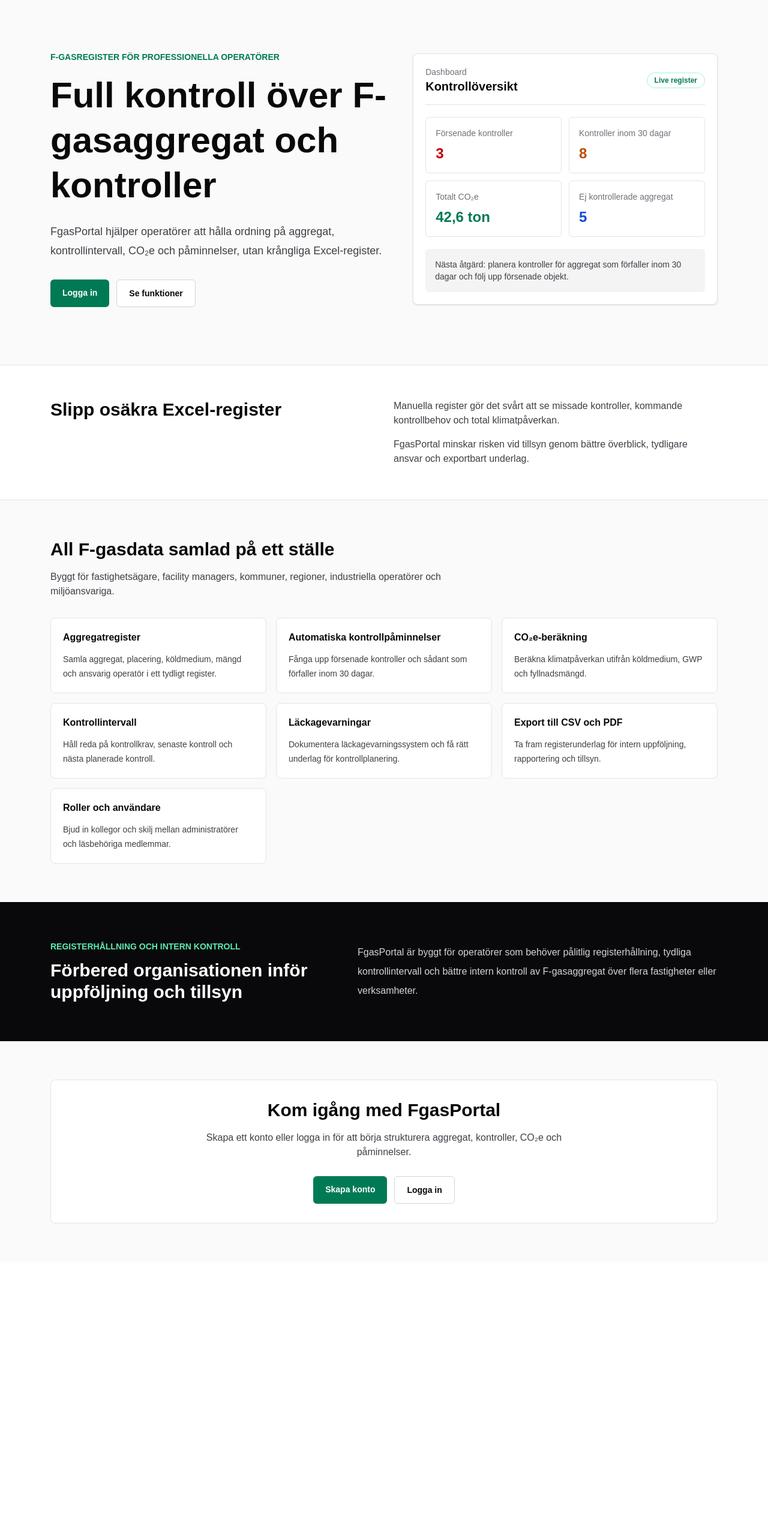
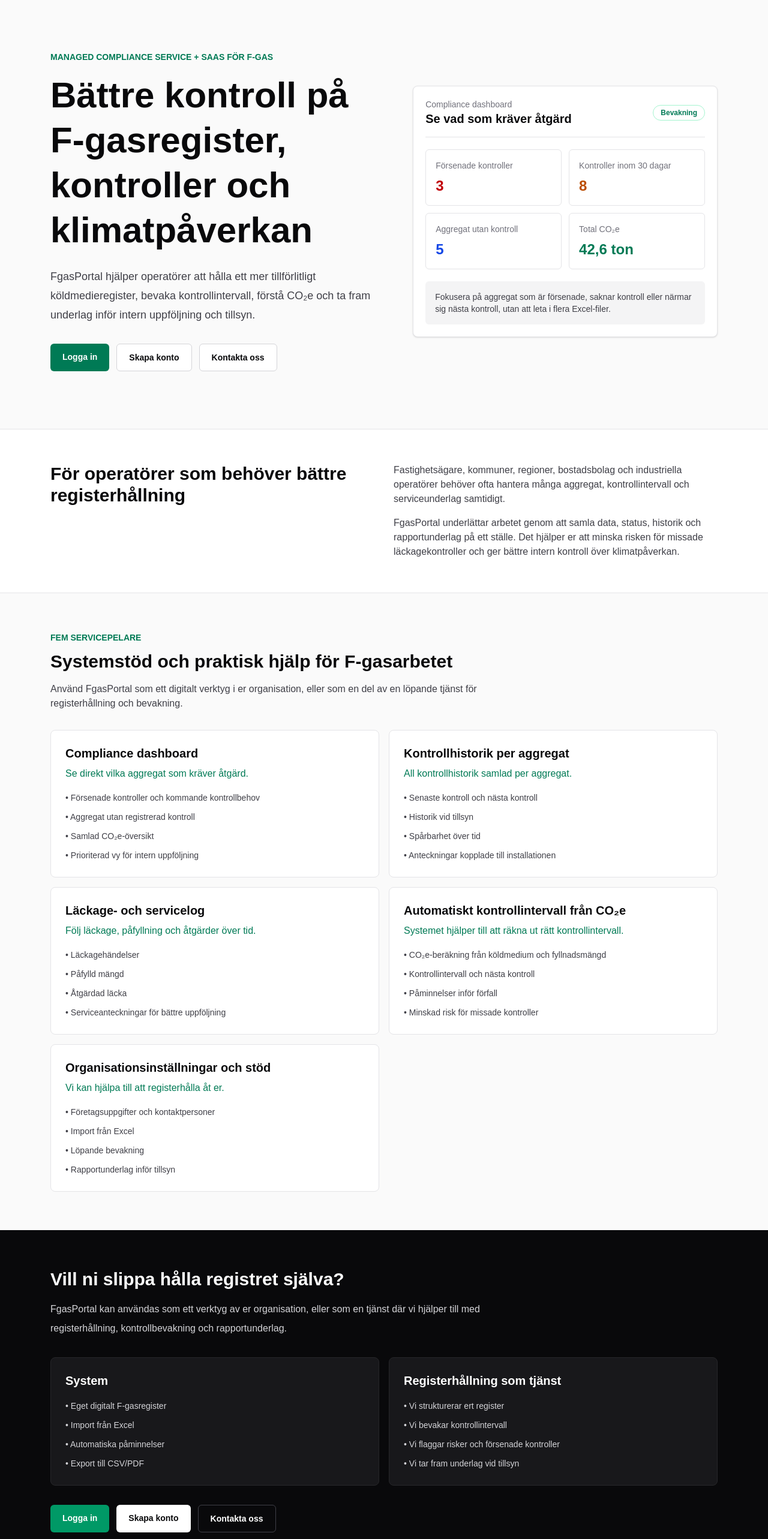
Before and after one commit to pontushelm/fgasportal, a Next.js app: page / in a window 1280 px wide. Shown: the part 80-2646 px from the top of the page at 60% size. Before the commit the page ends 2184 px from the top, so only its background shows below. Built offline with nearby package versions, Linux system fonts and the light colour scheme.

Commit message:
Improve landing page positioning for managed compliance service

```diff
--- a/app/page.tsx
+++ b/app/page.tsx
@@ -1,41 +1,84 @@
 import Link from "next/link"
-
-const features = [
-  {
-    title: "Aggregatregister",
-    text: "Samla aggregat, placering, köldmedium, mängd och ansvarig operatör i ett tydligt register.",
-  },
-  {
-    title: "Automatiska kontrollpåminnelser",
-    text: "Fånga upp försenade kontroller och sådant som förfaller inom 30 dagar.",
-  },
-  {
-    title: "CO₂e-beräkning",
-    text: "Beräkna klimatpåverkan utifrån köldmedium, GWP och fyllnadsmängd.",
-  },
-  {
-    title: "Kontrollintervall",
-    text: "Håll reda på kontrollkrav, senaste kontroll och nästa planerade kontroll.",
-  },
-  {
-    title: "Läckagevarningar",
-    text: "Dokumentera läckagevarningssystem och få rätt underlag för kontrollplanering.",
-  },
-  {
-    title: "Export till CSV och PDF",
-    text: "Ta fram registerunderlag för intern uppföljning, rapportering och tillsyn.",
-  },
-  {
-    title: "Roller och användare",
-    text: "Bjud in kollegor och skilj mellan administratörer och läsbehöriga medlemmar.",
-  },
-]
 
 const dashboardStats = [
   { label: "Försenade kontroller", value: "3", tone: "text-red-700 dark:text-red-300" },
   { label: "Kontroller inom 30 dagar", value: "8", tone: "text-amber-700 dark:text-amber-300" },
-  { label: "Totalt CO₂e", value: "42,6 ton", tone: "text-emerald-700 dark:text-emerald-300" },
-  { label: "Ej kontrollerade aggregat", value: "5", tone: "text-blue-700 dark:text-blue-300" },
+  { label: "Aggregat utan kontroll", value: "5", tone: "text-blue-700 dark:text-blue-300" },
+  { label: "Total CO₂e", value: "42,6 ton", tone: "text-emerald-700 dark:text-emerald-300" },
+]
+
+const servicePillars = [
+  {
+    title: "Compliance dashboard",
+    angle: "Se direkt vilka aggregat som kräver åtgärd.",
+    points: [
+      "Försenade kontroller och kommande kontrollbehov",
+      "Aggregat utan registrerad kontroll",
+      "Samlad CO₂e-översikt",
+      "Prioriterad vy för intern uppföljning",
+    ],
+  },
+  {
+    title: "Kontrollhistorik per aggregat",
+    angle: "All kontrollhistorik samlad per aggregat.",
+    points: [
+      "Senaste kontroll och nästa kontroll",
+      "Historik vid tillsyn",
+      "Spårbarhet över tid",
+      "Anteckningar kopplade till installationen",
+    ],
+  },
+  {
+    title: "Läckage- och servicelog",
+    angle: "Följ läckage, påfyllning och åtgärder över tid.",
+    points: [
+      "Läckagehändelser",
+      "Påfylld mängd",
+      "Åtgärdad läcka",
+      "Serviceanteckningar för bättre uppföljning",
+    ],
+  },
+  {
+    title: "Automatiskt kontrollintervall från CO₂e",
+    angle: "Systemet hjälper till att räkna ut rätt kontrollintervall.",
+    points: [
+      "CO₂e-beräkning från köldmedium och fyllnadsmängd",
+      "Kontrollintervall och nästa kontroll",
+      "Påminnelser inför förfall",
+      "Minskad risk för missade kontroller",
+    ],
+  },
+  {
+    title: "Organisationsinställningar och stöd",
+    angle: "Vi kan hjälpa till att registerhålla åt er.",
+    points: [
+      "Företagsuppgifter och kontaktpersoner",
+      "Import från Excel",
+      "Löpande bevakning",
+      "Rapportunderlag inför tillsyn",
+    ],
+  },
+]
+
+const offers = [
+  {
+    title: "System",
+    points: [
+      "Eget digitalt F-gasregister",
+      "Import från Excel",
+      "Automatiska påminnelser",
+      "Export till CSV/PDF",
+    ],
+  },
+  {
+    title: "Registerhållning som tjänst",
+    points: [
+      "Vi strukturerar ert register",
+      "Vi bevakar kontrollintervall",
+      "Vi flaggar risker och försenade kontroller",
+      "Vi tar fram underlag vid tillsyn",
+    ],
+  },
 ]
 
 export default function Home() {
@@ -66,15 +109,15 @@ export default function Home() {
       <section className="mx-auto grid max-w-6xl gap-10 px-5 py-16 md:grid-cols-[1fr_0.9fr] md:items-center md:py-24">
         <div>
           <p className="mb-4 text-sm font-semibold uppercase text-emerald-700 dark:text-emerald-300">
-            F-gasregister för professionella operatörer
+            Managed compliance service + SaaS för F-gas
           </p>
           <h1 className="max-w-3xl text-4xl font-bold leading-tight md:text-6xl">
-            Full kontroll över F-gasaggregat och kontroller
+            Bättre kontroll på F-gasregister, kontroller och klimatpåverkan
           </h1>
           <p className="mt-6 max-w-2xl text-lg leading-8 text-zinc-700 dark:text-zinc-300">
-            FgasPortal hjälper operatörer att hålla ordning på aggregat,
-            kontrollintervall, CO₂e och påminnelser, utan krångliga
-            Excel-register.
+            FgasPortal hjälper operatörer att hålla ett mer tillförlitligt
+            köldmedieregister, bevaka kontrollintervall, förstå CO₂e och
+            ta fram underlag inför intern uppföljning och tillsyn.
           </p>
           <div className="mt-8 flex flex-wrap gap-3">
             <Link
@@ -84,22 +127,28 @@ export default function Home() {
               Logga in
             </Link>
             <Link
-              href="#funktioner"
+              href="/register"
               className="rounded-md border border-zinc-300 bg-white px-5 py-3 text-sm font-semibold text-zinc-950 hover:bg-zinc-100 dark:border-zinc-700 dark:bg-zinc-900 dark:text-white dark:hover:bg-zinc-800"
             >
-              Se funktioner
+              Skapa konto
             </Link>
+            <a
+              href="mailto:info@fgasportal.se"
+              className="rounded-md border border-zinc-300 bg-white px-5 py-3 text-sm font-semibold text-zinc-950 hover:bg-zinc-100 dark:border-zinc-700 dark:bg-zinc-900 dark:text-white dark:hover:bg-zinc-800"
+            >
+              Kontakta oss
+            </a>
           </div>
         </div>
 
         <div className="rounded-lg border border-zinc-200 bg-white p-5 shadow-sm dark:border-zinc-800 dark:bg-zinc-900">
           <div className="mb-5 flex items-center justify-between border-b border-zinc-200 pb-4 dark:border-zinc-800">
             <div>
-              <p className="text-sm text-zinc-500 dark:text-zinc-400">Dashboard</p>
-              <h2 className="text-xl font-semibold">Kontrollöversikt</h2>
+              <p className="text-sm text-zinc-500 dark:text-zinc-400">Compliance dashboard</p>
+              <h2 className="text-xl font-semibold">Se vad som kräver åtgärd</h2>
             </div>
             <span className="rounded-full border border-emerald-200 px-3 py-1 text-xs font-semibold text-emerald-700 dark:border-emerald-800 dark:text-emerald-300">
-              Live register
+              Bevakning
             </span>
           </div>
           <div className="grid gap-3 sm:grid-cols-2">
@@ -114,8 +163,8 @@ export default function Home() {
             ))}
           </div>
           <div className="mt-5 rounded-md bg-zinc-100 p-4 text-sm text-zinc-700 dark:bg-zinc-800 dark:text-zinc-300">
-            Nästa åtgärd: planera kontroller för aggregat som förfaller inom 30
-            dagar och följ upp försenade objekt.
+            Fokusera på aggregat som är försenade, saknar kontroll eller närmar
+            sig nästa kontroll, utan att leta i flera Excel-filer.
           </div>
         </div>
       </section>
@@ -123,83 +172,112 @@ export default function Home() {
       <section className="border-y border-zinc-200 bg-white dark:border-zinc-800 dark:bg-zinc-900">
         <div className="mx-auto grid max-w-6xl gap-8 px-5 py-14 md:grid-cols-2">
           <div>
-            <h2 className="text-3xl font-bold">Slipp osäkra Excel-register</h2>
+            <h2 className="text-3xl font-bold">För operatörer som behöver bättre registerhållning</h2>
           </div>
           <div className="space-y-4 text-zinc-700 dark:text-zinc-300">
             <p>
-              Manuella register gör det svårt att se missade kontroller,
-              kommande kontrollbehov och total klimatpåverkan.
+              Fastighetsägare, kommuner, regioner, bostadsbolag och industriella
+              operatörer behöver ofta hantera många aggregat, kontrollintervall
+              och serviceunderlag samtidigt.
             </p>
             <p>
-              FgasPortal minskar risken vid tillsyn genom bättre överblick,
-              tydligare ansvar och exportbart underlag.
+              FgasPortal underlättar arbetet genom att samla data, status,
+              historik och rapportunderlag på ett ställe. Det hjälper er att
+              minska risken för missade läckagekontroller och ger bättre intern
+              kontroll över klimatpåverkan.
             </p>
           </div>
         </div>
       </section>
 
-      <section id="funktioner" className="mx-auto max-w-6xl px-5 py-16">
-        <div className="max-w-2xl">
-          <h2 className="text-3xl font-bold">All F-gasdata samlad på ett ställe</h2>
+      <section className="mx-auto max-w-6xl px-5 py-16">
+        <div className="max-w-3xl">
+          <p className="text-sm font-semibold uppercase text-emerald-700 dark:text-emerald-300">
+            Fem servicepelare
+          </p>
+          <h2 className="mt-3 text-3xl font-bold">Systemstöd och praktisk hjälp för F-gasarbetet</h2>
           <p className="mt-4 text-zinc-700 dark:text-zinc-300">
-            Byggt för fastighetsägare, facility managers, kommuner, regioner,
-            industriella operatörer och miljöansvariga.
+            Använd FgasPortal som ett digitalt verktyg i er organisation, eller
+            som en del av en löpande tjänst för registerhållning och bevakning.
           </p>
         </div>
-        <div className="mt-8 grid gap-4 sm:grid-cols-2 lg:grid-cols-3">
-          {features.map((feature) => (
+        <div className="mt-8 grid gap-4 lg:grid-cols-2">
+          {servicePillars.map((pillar) => (
             <article
-              key={feature.title}
-              className="rounded-lg border border-zinc-200 bg-white p-5 dark:border-zinc-800 dark:bg-zinc-900"
+              key={pillar.title}
+              className="rounded-lg border border-zinc-200 bg-white p-6 dark:border-zinc-800 dark:bg-zinc-900"
             >
-              <h3 className="font-semibold">{feature.title}</h3>
-              <p className="mt-3 text-sm leading-6 text-zinc-700 dark:text-zinc-300">
-                {feature.text}
+              <h3 className="text-xl font-semibold">{pillar.title}</h3>
+              <p className="mt-2 font-medium text-emerald-700 dark:text-emerald-300">
+                {pillar.angle}
               </p>
+              <ul className="mt-4 space-y-2 text-sm leading-6 text-zinc-700 dark:text-zinc-300">
+                {pillar.points.map((point) => (
+                  <li key={point}>• {point}</li>
+                ))}
+              </ul>
             </article>
           ))}
         </div>
       </section>
 
       <section className="bg-zinc-950 text-white">
-        <div className="mx-auto grid max-w-6xl gap-8 px-5 py-16 md:grid-cols-[0.8fr_1fr] md:items-center">
-          <div>
-            <p className="text-sm font-semibold uppercase text-emerald-300">
-              Registerhållning och intern kontroll
+        <div className="mx-auto max-w-6xl px-5 py-16">
+          <div className="max-w-3xl">
+            <h2 className="text-3xl font-bold">Vill ni slippa hålla registret själva?</h2>
+            <p className="mt-4 leading-8 text-zinc-300">
+              FgasPortal kan användas som ett verktyg av er organisation, eller
+              som en tjänst där vi hjälper till med registerhållning,
+              kontrollbevakning och rapportunderlag.
             </p>
-            <h2 className="mt-3 text-3xl font-bold">
-              Förbered organisationen inför uppföljning och tillsyn
-            </h2>
           </div>
-          <p className="leading-8 text-zinc-300">
-            FgasPortal är byggt för operatörer som behöver pålitlig
-            registerhållning, tydliga kontrollintervall och bättre intern
-            kontroll av F-gasaggregat över flera fastigheter eller verksamheter.
-          </p>
+          <div className="mt-8 grid gap-4 md:grid-cols-2">
+            {offers.map((offer) => (
+              <article
+                key={offer.title}
+                className="rounded-lg border border-zinc-800 bg-zinc-900 p-6"
+              >
+                <h3 className="text-xl font-semibold">{offer.title}</h3>
+                <ul className="mt-4 space-y-2 text-sm leading-6 text-zinc-300">
+                  {offer.points.map((point) => (
+                    <li key={point}>• {point}</li>
+                  ))}
+                </ul>
+              </article>
+            ))}
+          </div>
+          <div className="mt-8 flex flex-wrap gap-3">
+            <Link
+              href="/login"
+              className="rounded-md bg-emerald-600 px-5 py-3 text-sm font-semibold text-white hover:bg-emerald-700"
+            >
+              Logga in
+            </Link>
+            <Link
+              href="/register"
+              className="rounded-md bg-white px-5 py-3 text-sm font-semibold text-zinc-950 hover:bg-zinc-200"
+            >
+              Skapa konto
+            </Link>
+            <a
+              href="mailto:info@fgasportal.se"
+              className="rounded-md border border-zinc-700 px-5 py-3 text-sm font-semibold text-white hover:bg-zinc-900"
+            >
+              Kontakta oss
+            </a>
+          </div>
         </div>
       </section>
 
       <section className="mx-auto max-w-6xl px-5 py-16">
-        <div className="rounded-lg border border-zinc-200 bg-white p-8 text-center dark:border-zinc-800 dark:bg-zinc-900">
-          <h2 className="text-3xl font-bold">Kom igång med FgasPortal</h2>
-          <p className="mx-auto mt-4 max-w-2xl text-zinc-700 dark:text-zinc-300">
-            Skapa ett konto eller logga in för att börja strukturera aggregat,
-            kontroller, CO₂e och påminnelser.
+        <div className="rounded-lg border border-zinc-200 bg-white p-8 dark:border-zinc-800 dark:bg-zinc-900">
+          <h2 className="text-3xl font-bold">Mindre manuellt arbete, bättre kontroll</h2>
+          <p className="mt-4 max-w-3xl leading-8 text-zinc-700 dark:text-zinc-300">
+            FgasPortal ersätter inte operatörens ansvar och gör inga utfästelser
+            om garanterad regelefterlevnad. Tjänsten hjälper däremot till att
+            strukturera information, flagga risker, bevaka kontrollintervall och
+            ta fram underlag som gör F-gasarbetet lättare att följa upp.
           </p>
-          <div className="mt-7 flex flex-wrap justify-center gap-3">
-            <Link
-              href="/register"
-              className="rounded-md bg-emerald-700 px-5 py-3 text-sm font-semibold text-white hover:bg-emerald-800"
-            >
-              Skapa konto
-            </Link>
-            <Link
-              href="/login"
-              className="rounded-md border border-zinc-300 px-5 py-3 text-sm font-semibold hover:bg-zinc-100 dark:border-zinc-700 dark:hover:bg-zinc-800"
-            >
-              Logga in
-            </Link>
-          </div>
         </div>
       </section>
     </main>
```
